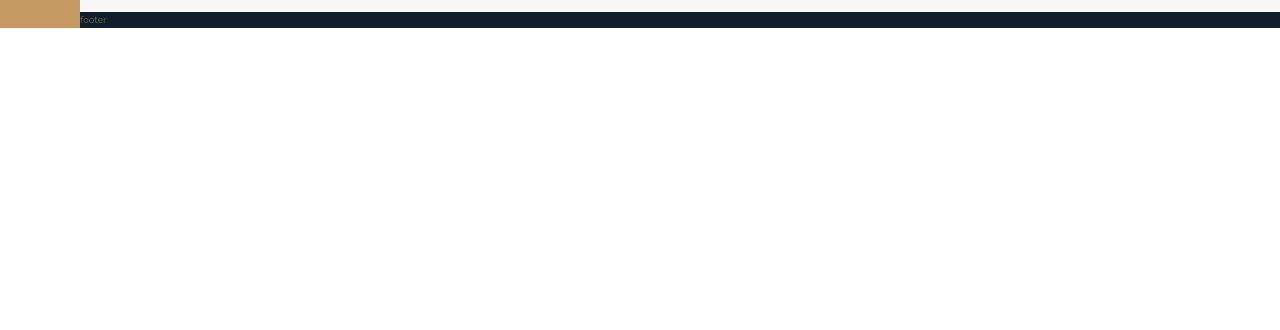
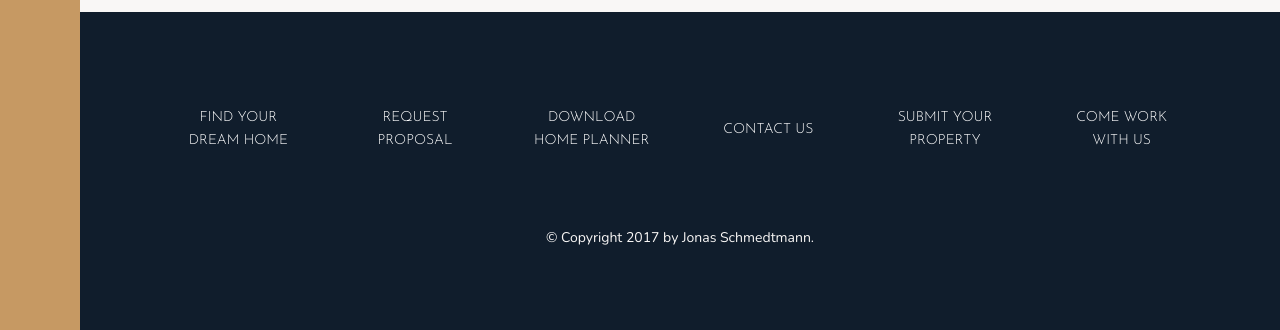
Before and after one commit to b3-bogusz/Nexter, a website: page index.html in a window 1280 px wide. Shown: the part 3311-3641 px from the top of the page. Before the commit the page ends 3339 px from the top, so only its background shows below. Drawn offline with nearby package versions, Linux system fonts and the light colour scheme.

Commit message:
add footer

```diff
--- a/index.html
+++ b/index.html
@@ -328,7 +328,17 @@
     </section>
 
     <footer class="footer">
-        footer
+        <ul class="nav">
+            <li class="nav__item"><a href="#" class="nav__link">Find your dream home</a></li>
+            <li class="nav__item"><a href="#" class="nav__link">Request proposal</a></li>
+            <li class="nav__item"><a href="#" class="nav__link">Download home planner</a></li>
+            <li class="nav__item"><a href="#" class="nav__link">Contact us</a></li>
+            <li class="nav__item"><a href="#" class="nav__link">Submit your property</a></li>
+            <li class="nav__item"><a href="#" class="nav__link">Come work with us</a></li>
+        </ul>
+        <p class="copyright">
+            &copy; Copyright 2017 by Jonas Schmedtmann.
+        </p>
     </footer>
     </body>
 </html>
--- a/sass/_footer.scss
+++ b/sass/_footer.scss
@@ -1,4 +1,40 @@
 .footer {
   background-color: $color-secondary;
   grid-column: full-start / full-end;
+  padding: 8rem;
 }
+
+.nav {
+  list-style: none;
+
+  display: grid;
+  grid-template-columns: repeat(auto-fit, minmax(15rem, 1fr));
+  grid-gap: 2rem;
+  align-items: center;
+
+  &__link:link,
+  &__link:visited {
+    font-size: 1.4rem;
+    color: #fff;
+    text-decoration: none;
+    font-family: $font-display;
+    text-transform: uppercase;
+    text-align: center;
+    padding: 1.5rem;
+    display: block;
+    transition: all .2s;
+  }
+
+  &__link:hover,
+  &__link:active {
+    background-color: rgba(#fff, .05);
+    transform: translateY(-3px);
+  }
+}
+
+.copyright {
+  font-size: 1.4rem;
+  color: $color-grey-light-1;
+  margin: 6rem auto 0;
+  text-align: center;
+}
```
Also changed, not shown: css/style.css.
